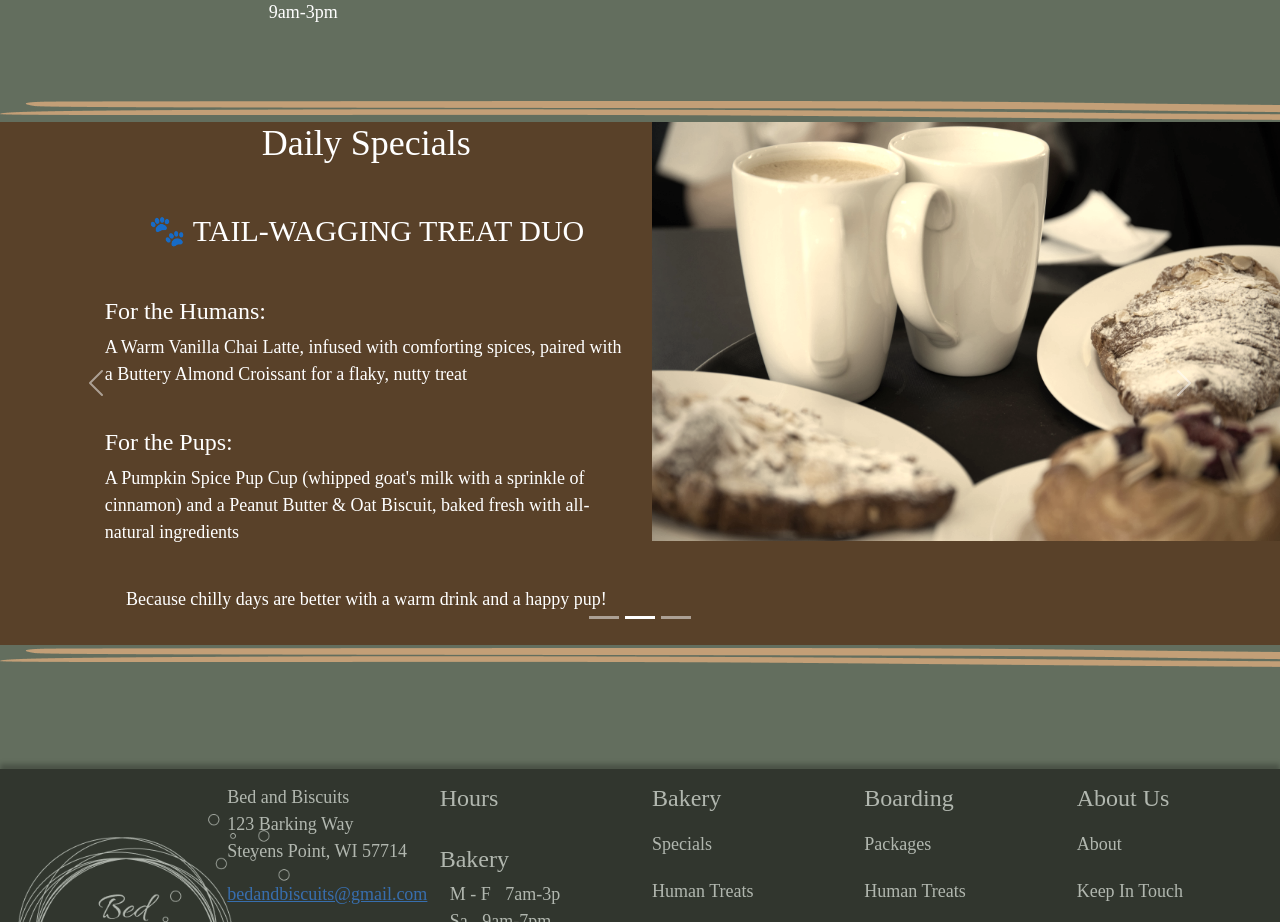
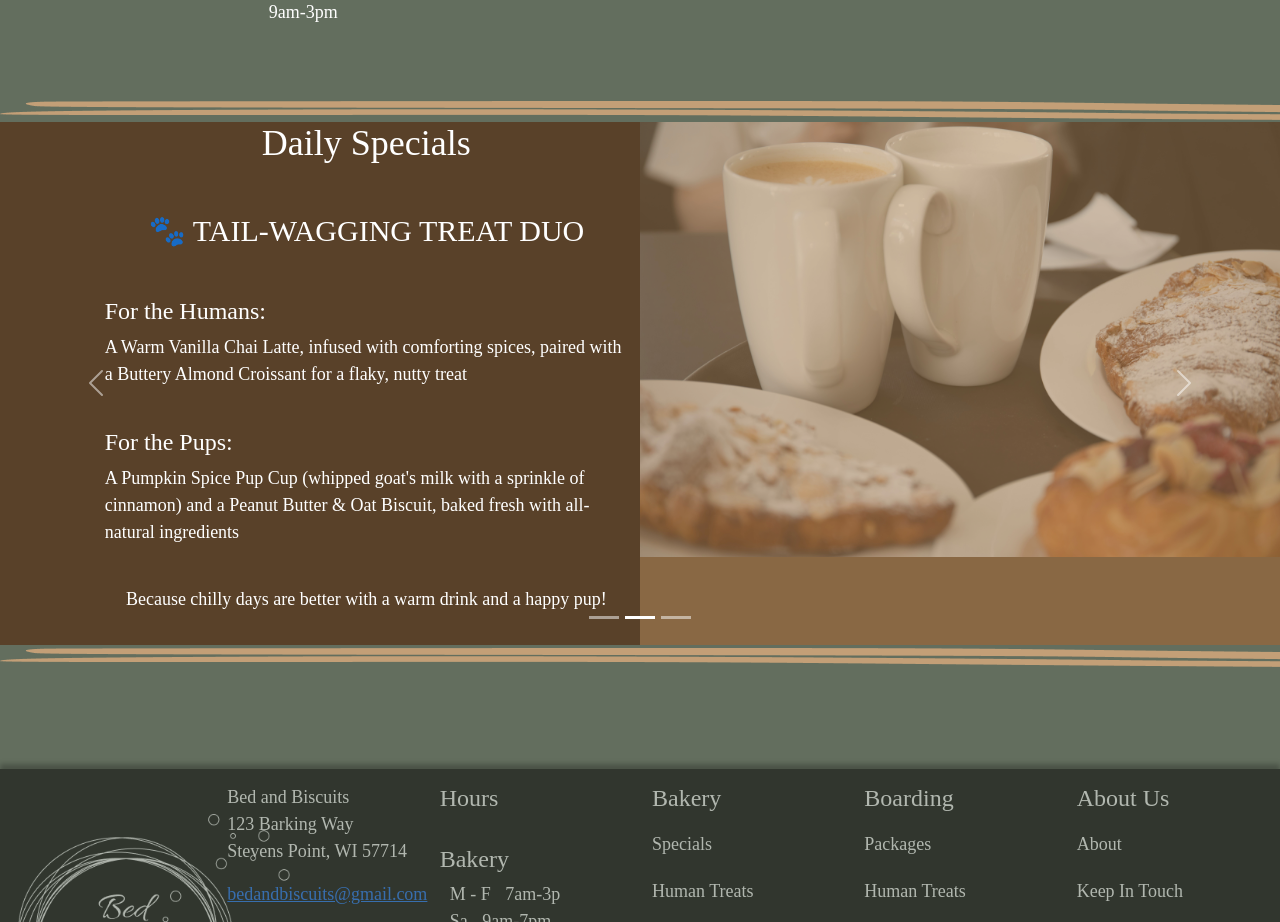
Before and after one commit to katiewiessfelt/bed-and-biscuits, a React (Vite) app: page / in a window 1280 px wide. Shown: the part 1584-2506 px from the top of the page. Built offline with nearby package versions, Linux system fonts and the light colour scheme; a web font is replaced by a local one.

Commit message:
home page stylized

```diff
--- a/src/components/App.css
+++ b/src/components/App.css
@@ -295,8 +295,8 @@
 }
 body,
 html {
-  background: #636E5E;
-  color: white;
+  background: #636e5e;
+  color: #ffffff;
 }
 h1,
 h2,
@@ -322,7 +322,7 @@ p {
   font-size: 18px;
 }
 button {
-  background: #C39F77;
+  background: #c39f77;
   font-size: 24px;
   font-family: "Jost", serif;
   color: black;
--- a/src/components/Home/Home.css
+++ b/src/components/Home/Home.css
@@ -328,10 +328,85 @@
   align-items: center;
   justify-content: center;
 }
-.specials-image-container > img {
-  max-width: 100%;
-  filter: sepia(0.6);
-}
-.specials-image-container {
+.overlay {
+  position: relative;
+  padding: 0px !important;
   max-height: 550px;
 }
+.overlay::before {
+  content: "";
+  display: block;
+  position: absolute;
+  top: 0;
+  left: 0;
+  width: 100%;
+  height: 100%;
+  background-color: rgba(185, 143, 97, 0.5);
+  /* Change the color and opacity as needed */
+}
+.overlay > img {
+  display: block;
+  width: 100%;
+  height: auto;
+}
+header {
+  background: #000000;
+  opacity: 0.5;
+  color: #ffffff;
+  box-shadow: 0 5px 5px rgba(0, 0, 0, 0.5);
+  padding: 15px;
+}
+header .logo {
+  max-width: 100px;
+  padding-left: 3px;
+}
+header > div {
+  display: flex;
+  align-items: center;
+}
+header > div ul {
+  justify-content: flex-end;
+  margin-bottom: 0;
+  display: flex;
+}
+header > div ul li,
+header > div ul > li {
+  list-style-type: none;
+  padding: 0 50px;
+}
+header .nav-link {
+  color: #ffffff !important;
+  text-decoration: none;
+}
+footer {
+  background: #000000;
+  opacity: 0.5;
+  color: #ffffff;
+  box-shadow: 0 -5px 5px rgba(0, 0, 0, 0.5);
+  width: 100%;
+  padding: 15px;
+}
+footer .logo {
+  max-width: 275px;
+  padding-left: 3px;
+}
+footer ul {
+  list-style-type: none;
+  padding-left: 0;
+  font-family: "Libre Baskerville", serif;
+  font-size: 18px;
+}
+footer ul li {
+  padding: 10px 0;
+}
+footer ul li a {
+  text-decoration: none;
+  color: #ffffff;
+}
+footer .logo-container {
+  display: flex;
+  align-items: center;
+}
+footer span {
+  padding-left: 10px;
+}
--- a/src/components/Home/Home.jsx
+++ b/src/components/Home/Home.jsx
@@ -40,8 +40,8 @@ function Slide({ image, specialName, forHumans, forPups, tagLine }) {
             <p className="text-center pb-3">{tagLine}</p>
           </div>
         </div>
-        <div className="col-6 specials-image-container">
-          <img className="specials-image" src={image}/>
+        <div className="col-6 overlay">
+          <img src={image}/>
         </div>
       </div>
     </>
@@ -76,7 +76,7 @@ function Home() {
         </div>
         <div id="carousel">
           <Carousel>
-            <Carousel.Item>
+            <Carousel.Item className="w-100">
               <Slide
                 image={breakfastSpecial}
                 specialName="Bark & Bite Combo"
@@ -85,7 +85,7 @@ function Home() {
                 tagLine="Come in and enjoy this tail-waggingly good pairing! 🐾☕️🍩"
               />
             </Carousel.Item>
-            <Carousel.Item>
+            <Carousel.Item className="w-100">
               <Slide
                 image={breakfastSpecial2}
                 specialName="🐾 Tail-Wagging Treat Duo"
@@ -94,7 +94,7 @@ function Home() {
                 tagLine="Because chilly days are better with a warm drink and a happy pup!"
               />
             </Carousel.Item>
-            <Carousel.Item>
+            <Carousel.Item className="w-100">
               <Slide
                 image={birthdaySpecial}
                 specialName="🎂 Paw-ty Celebration Special (Pre-Order Only)"
--- a/src/components/Home/Home.less
+++ b/src/components/Home/Home.less
@@ -63,10 +63,25 @@
   justify-content: center;
 }
 
-.specials-image-container>img {
-  max-width: 100%;
-  filter: sepia(.6);
-}
-.specials-image-container {
+.overlay {
+  position: relative;
+  padding: 0px !important;
   max-height: 550px;
 }
+
+.overlay::before {
+  content: "";
+  display: block;
+  position: absolute;
+  top: 0;
+  left: 0;
+  width: 100%;
+  height: 100%;
+  background-color: rgba(185, 143, 97, 0.5); /* Change the color and opacity as needed */
+}
+
+.overlay>img {
+  display: block;
+  width: 100%;
+  height: auto;
+}
```
Also changed, not shown: src/index.less (+5 -5 lines), 1 other file (tests, documents, lock files or other folders).
